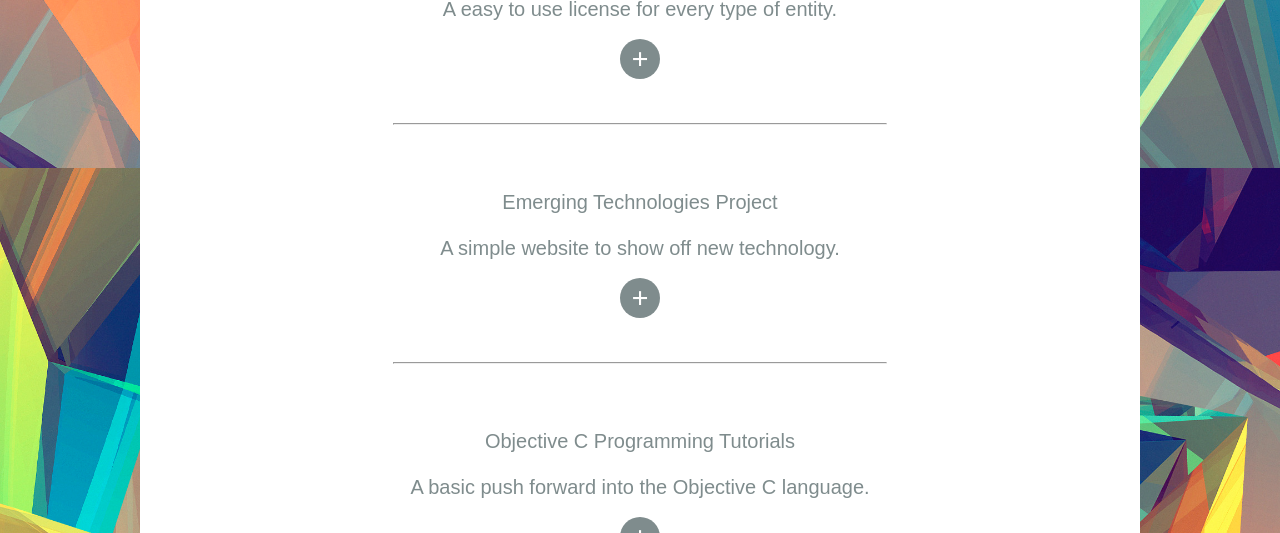
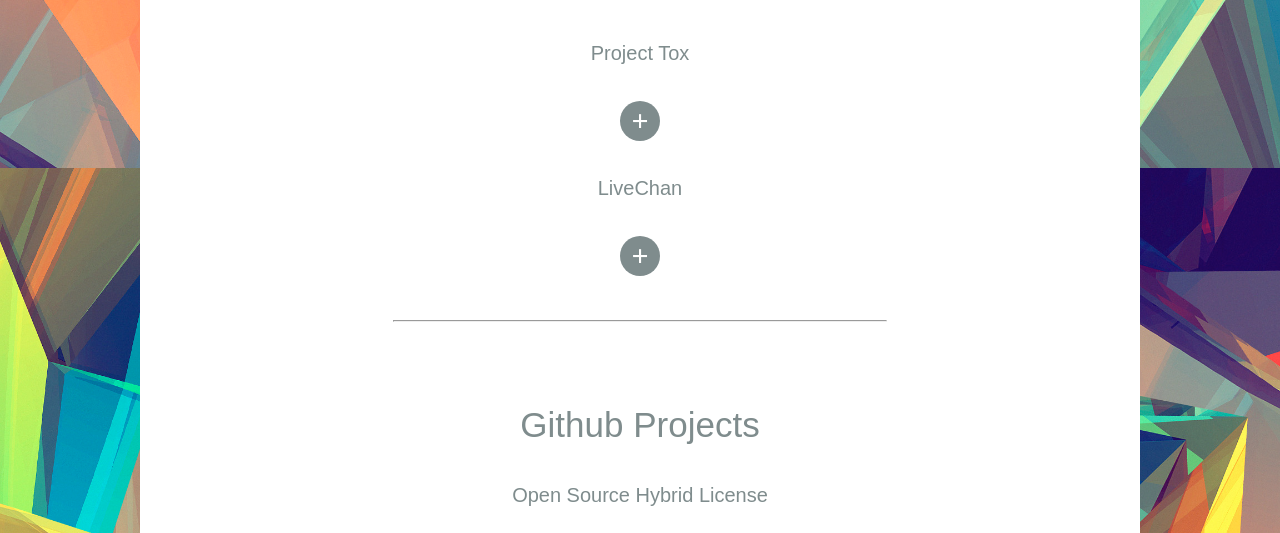
Before and after one commit to dcharles525/Personal-Website, a plain HTML site: page sub/work.html in a window 1280 px wide. Shown: the part 632-1165 px from the top of the page. Drawn offline with Linux system fonts and the light colour scheme.

Commit message:
some more changes

```diff
--- a/mobile/stylesheet.css
+++ b/mobile/stylesheet.css
@@ -20,26 +20,26 @@
 
 .fontHeader{
   font-size: 75px;;
-  color: #1e345d;
+  color: #7f8c8d;
   font-family: 'Alegreya Sans', sans-serif;
 }
 
 .fontMainLarge{
   font-size: 65px;
-  color: #1e345d;
+  color: #7f8c8d;
   font-family: 'Alegreya Sans', sans-serif;
 }
 
 .fontMainRegular{
   font-size: 45px;
-  color: #1e345d;
+  color: #7f8c8d;
   opacity: 1;
   font-family: 'Alegreya Sans', sans-serif;
 }
 
 .fontFooter{
   font-size: 25px;
-  color: #1e345d;
+  color: #7f8c8d;
   font-family: 'Alegreya Sans', sans-serif;
 }
 
@@ -48,13 +48,12 @@
 }
 
 .button{
-  background-color: #1e345d;
   border-radius: 50%;
-  color: #FFFFFF;
-  font-size: 60px;
+  color: #7f8c8d;
+  font-size: 100px;
   width: 250px;
   height: 250px;
   vertical-align: middle;
-  line-height: 100px;
+  line-height: 250px;
   text-align: center;
 }
--- a/sub/work.html
+++ b/sub/work.html
@@ -62,6 +62,37 @@
               </td>
             </tr>
           </table>
+	  <br>
+          <br>
+          <br>
+          <br>
+          <div class="fontMainLarge"> Projects Contributed To </div>
+          <br>
+          <br>
+          <table width="50%">
+            <tr>
+              <td width="100%" align="center">
+                <br>
+                <div class="fontMainRegular">Project Tox</div>
+                <br>
+                <br>
+                <a href="https://github.com/irungentoo/ProjectTox-Core"><div class="button"><b>+</b></div></a>
+                <br>
+                <br>
+                <div class="fontMainRegular">LiveChan</div>
+                <br>
+                <br>
+		<a href="https://github.com/emgram769/live4chan"><div class="button"><b>+</b></div></a>
+                <br>
+                <br>
+		<hr>
+              </td>
+            </tr>
+          </table>
+	  <br>
+	  <br>
+	  <br>
+	  <br>
           <div class="fontMainLarge"> Github Projects </div>
           <br>
           <table width="50%">
```
